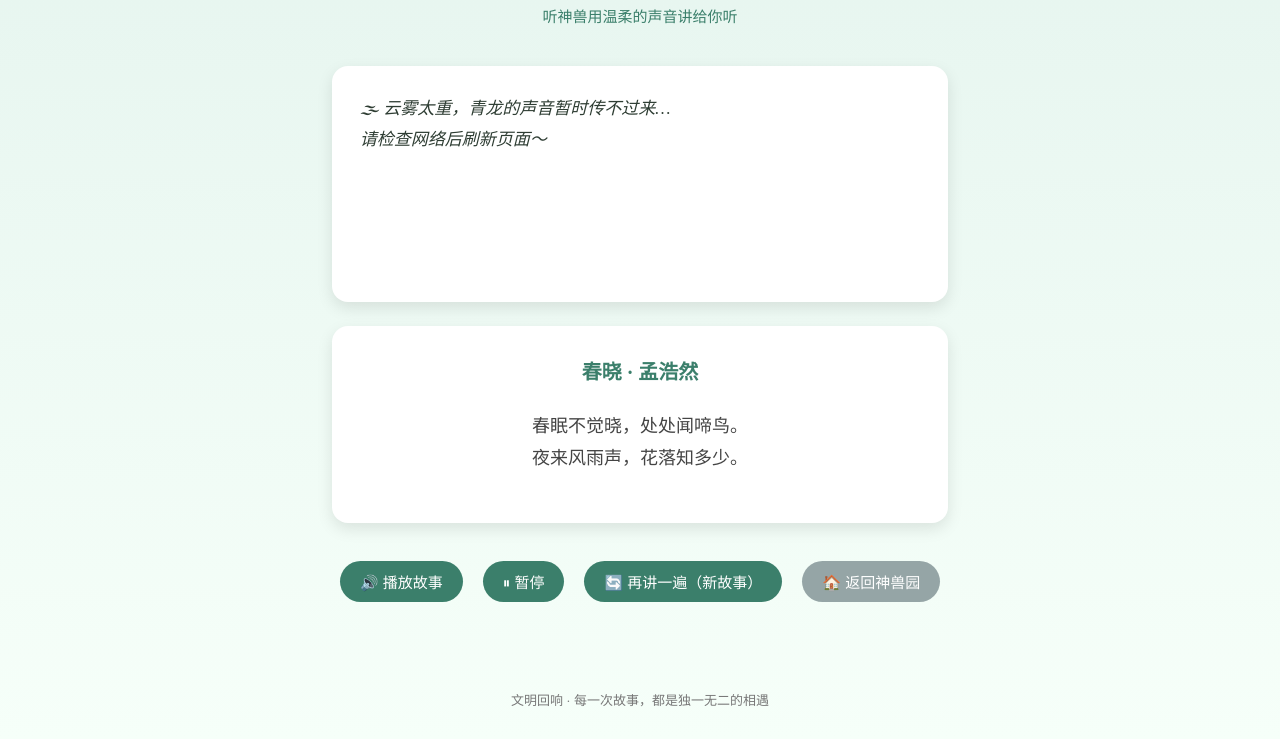
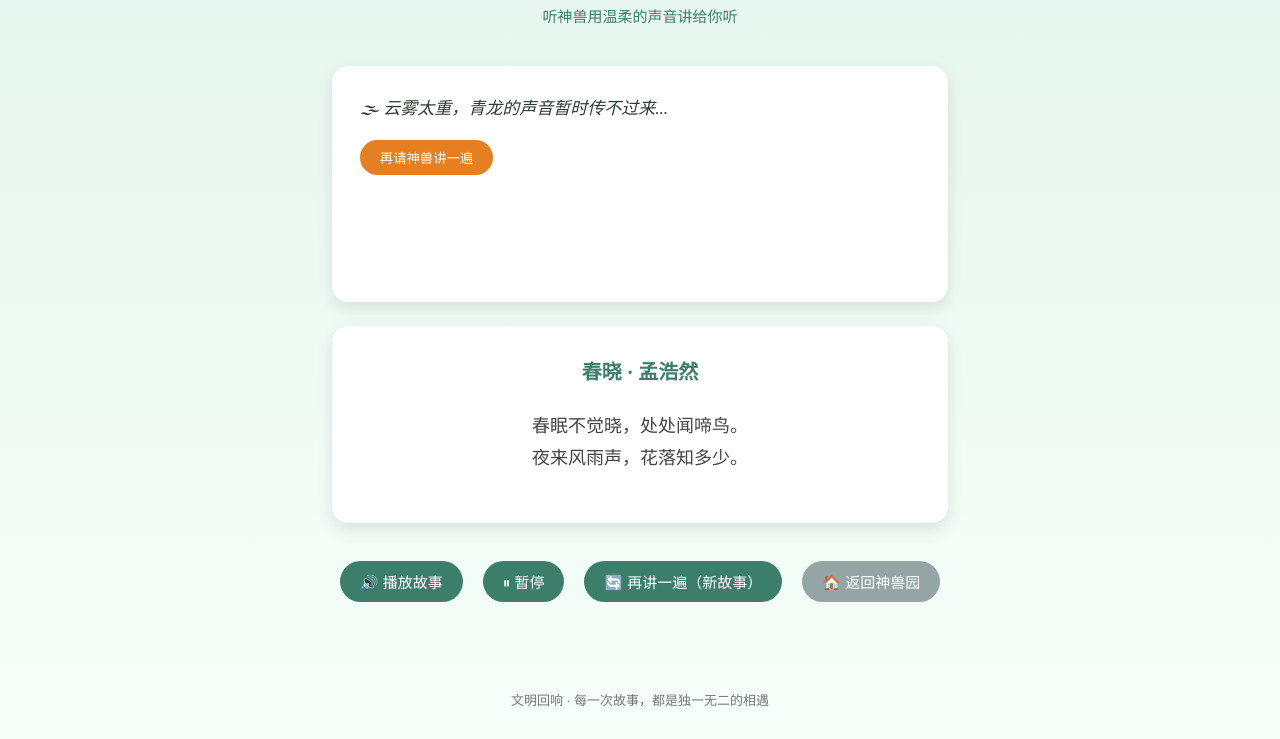
Before and after one commit to hong-red/Civilization-Echo, a website: page public/kids_story.html in a window 1280 px wide. Shown: the part 83-822 px from the top of the page. Drawn offline with Linux system fonts and the light colour scheme; no server answers.

Commit message:
fix: add timeout control and retry button for story generation

```diff
--- a/public/kids_story.html
+++ b/public/kids_story.html
@@ -212,7 +212,11 @@ async function generateStory() {
   document.getElementById("poemText").innerText = text;
 
   const storyBox = document.getElementById("storyBox");
-  storyBox.innerHTML = `<em>🌿 ${beast}正在为你编织一个全新的故事……</em>`;
+  storyBox.innerHTML = `<em>🌿 ${beast}正在为你编织故事...<br>(AI 创作中，大约需要 10 秒)</em>`;
+
+  // 自动超时处理
+  const controller = new AbortController();
+  const timeoutId = setTimeout(() => controller.abort(), 15000); // 15秒前端超时
 
   try {
     // 智能 API 基础 URL：本地用 localhost，线上用 Vercel
@@ -228,11 +232,16 @@ async function generateStory() {
         poemTitle: title,
         poet: poet,
         poemText: text
-      })
+      }),
+      signal: controller.signal
     });
 
+    clearTimeout(timeoutId);
+
+    if (!response.ok) throw new Error("API 请求失败");
+
     const data = await response.json();
-    currentStory = data.story || "神兽今天有点害羞，明天再来听故事吧～";
+    currentStory = data.story || "神兽走进云雾里了，一会儿再来吧。";
 
     storyBox.innerHTML = currentStory.replace(/\n/g, "<br>");
 
@@ -243,8 +252,14 @@ async function generateStory() {
     utterance.pitch = 1.1;
 
   } catch (err) {
+    clearTimeout(timeoutId);
     console.error(err);
-    storyBox.innerHTML = `<em>🌫 云雾太重，${beast}的声音暂时传不过来…<br>请检查网络后刷新页面～</em>`;
+    storyBox.innerHTML = `
+      <em>🌫 云雾太重，${beast}的声音暂时传不过来...</em><br>
+      <button onclick="generateStory()" style="margin-top:15px; padding:8px 20px; background:#e67e22; color:white; border:none; border-radius:20px; cursor:pointer;">
+        再请神兽讲一遍
+      </button>
+    `;
   }
 }
 
```
Also changed, not shown: server.js (+15 -1 lines).
